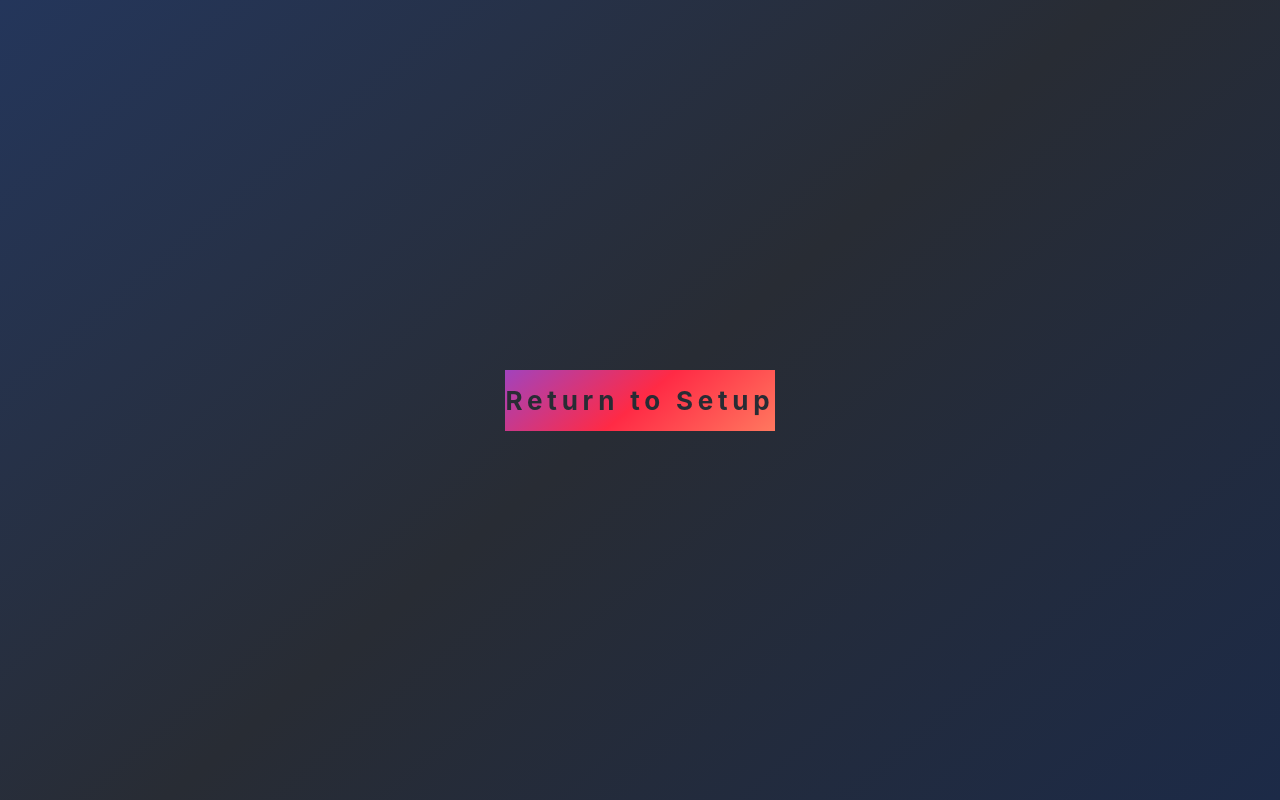
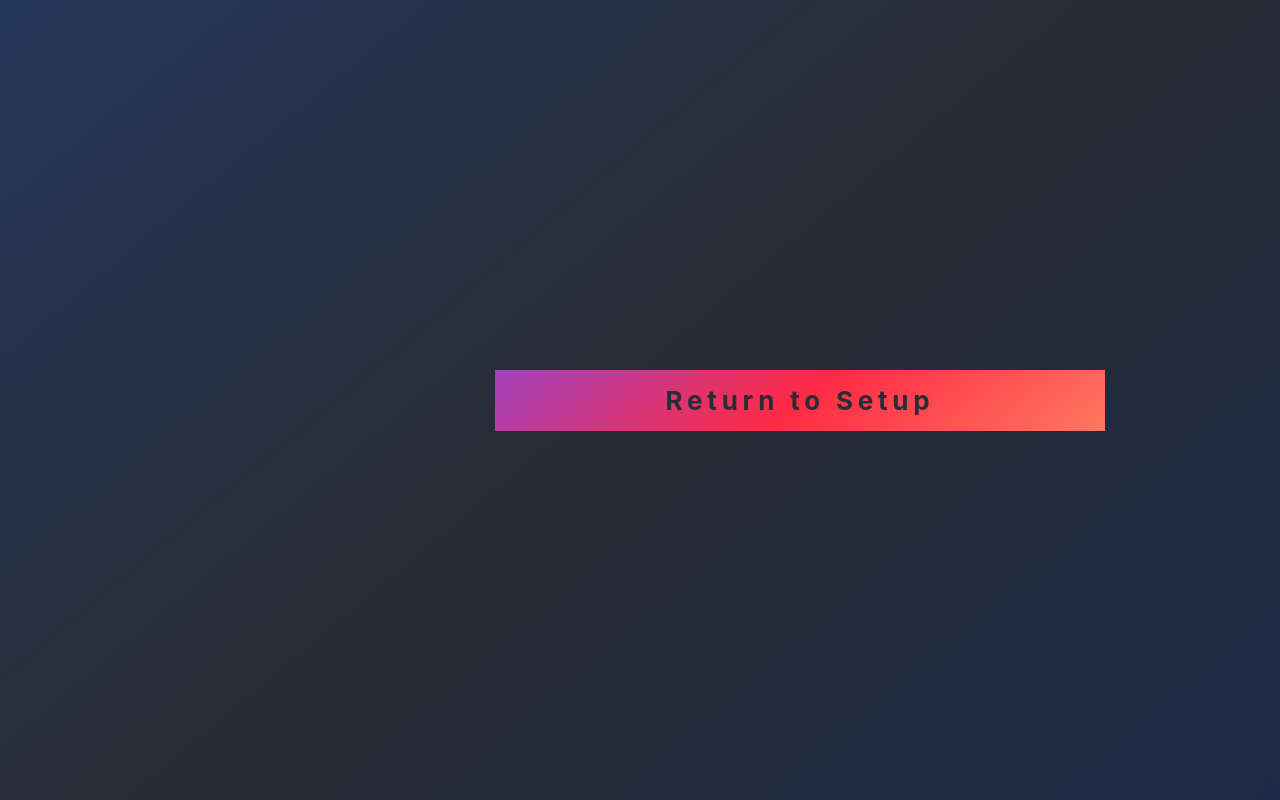
Before and after one commit to jacobhamblin/clue-helper, a React (Create React App) app: page / in a window 1280 px wide. Both pictures are taken after a click on the element "Play". Built offline with nearby package versions, Linux system fonts and the light colour scheme.

Commit message:
abouta start game

```diff
--- a/src/App.js
+++ b/src/App.js
@@ -7,13 +7,16 @@ import Game from './Gameplay';
 
 class App extends Component {
   state = this.props.state || { game: undefined, play: false, setup: undefined };
-  updateSetupState = state => this.setState({ setup: state });
+  updateSetupState = state => {
+    const game = {...this.state.game, players: state.players}
+    this.setState({ setup: state, game });
+  }
   updateGameState = state => this.setState({ game: state });
   toggleGameState = () => this.setState({ play: !this.state.play });
   render() {
     const { game, play, setup } = this.state;
     return (
-      <div className="App">
+      <div className='App'>
         <header className="App-header">
           {play ? (
             <Game
--- a/src/Gameplay/Gameplay.css
+++ b/src/Gameplay/Gameplay.css
@@ -4,7 +4,6 @@
 
 .Game .return {
   cursor: pointer;
-  width: 100%;
   padding: 15px 0;
   background: linear-gradient(320deg,#ff785f 0,#ff2a45 50%,#a143be 100%);
   color: #282c34;
--- a/src/Gameplay/index.js
+++ b/src/Gameplay/index.js
@@ -9,7 +9,7 @@ class Gameplay extends Component {
   }
   render() {
     return (
-      <div className='Game'>
+      <div className='Game offset-md-3 col-md-6 col-xs-12'>
         <div
           className='return'
           onClick={() => {this.returnToSetup()}}
```
